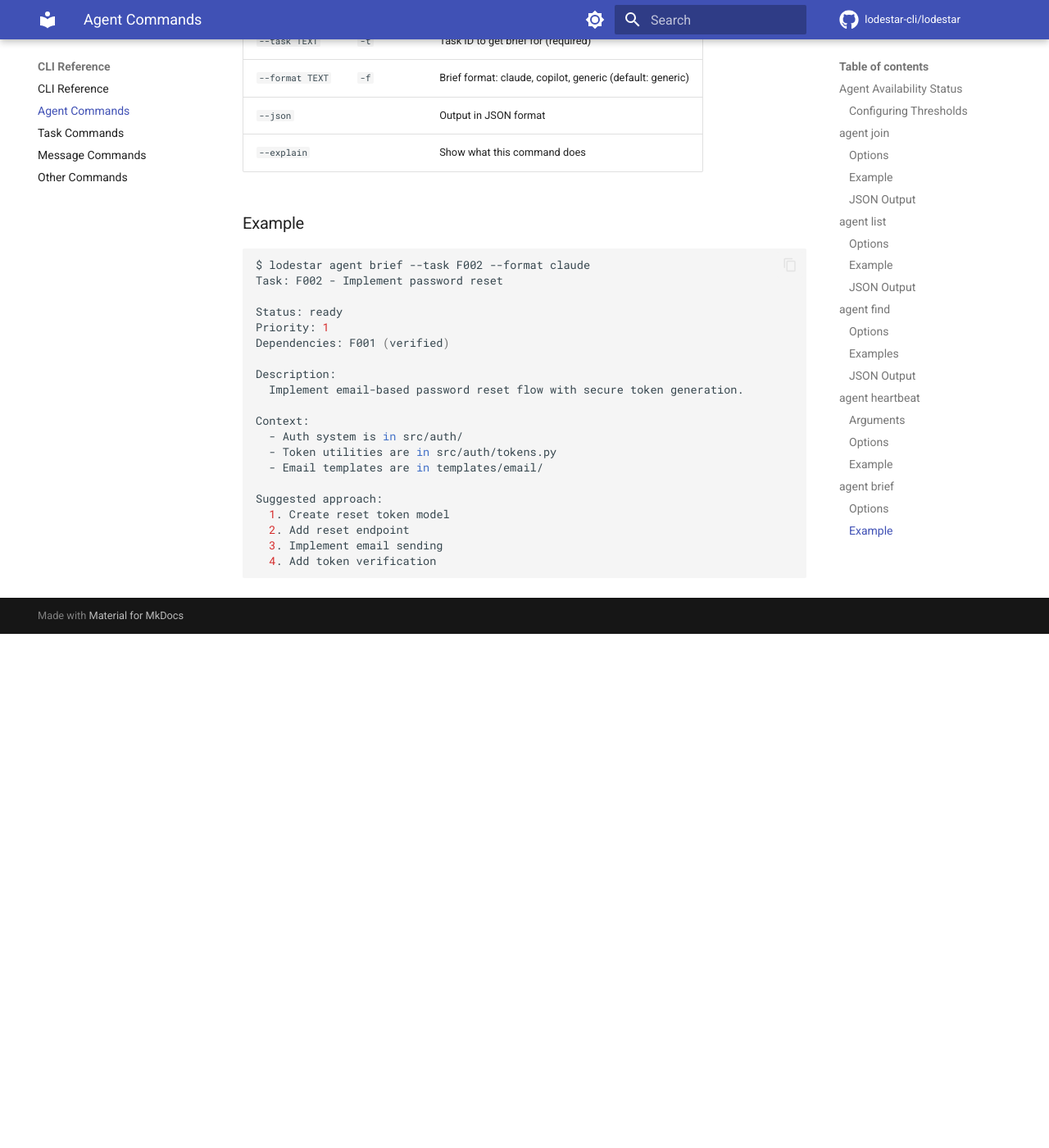
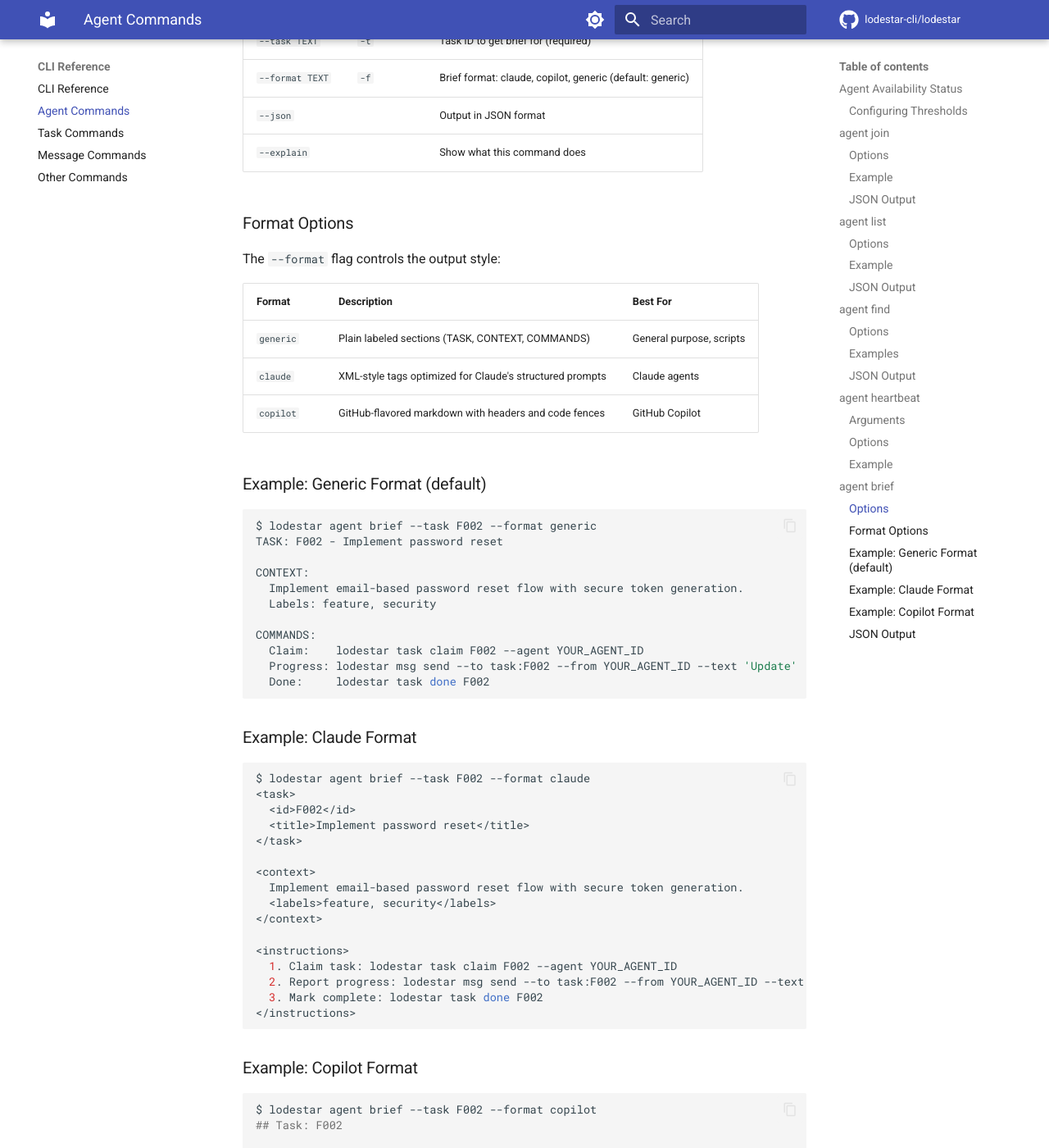
Before and after one commit to ThomasRohde/lodestar, an MkDocs documentation site: the page built from docs/cli/agent.md, in a window 1280 px wide and 1400 px high, scrolled down 6458 px. Shown: the whole window at 82% size. Built offline with MkDocs 1.6.1 and Material for MkDocs 9.7.7, drawn with Linux system fonts in a browser that asks for light colours; comment, search, counter and statistics services are not loaded; before the commit the page ends 7231 px from its top, so only the background shows below that; some of the changed text lies outside the part shown.

Commit message:
docs(cli): add missing commands to CLI documentation
- Updated docs/cli/index.md summary tables with:
  - agent find command
  - task context and task delete commands
  - msg search and msg wait commands
- Updated Quick Reference section with all new commands
- Added msg wait documentation to docs/cli/msg.md with examples
- Enhanced agent brief documentation with format examples for all three formats (generic, claude, copilot)

Closes H004

````diff
--- a/docs/cli/agent.md
+++ b/docs/cli/agent.md
@@ -268,7 +268,7 @@
 lodestar agent brief [OPTIONS]
 ```
 
-This is useful when you need to hand off a task to another agent with all the context they need to get started.
+This is useful when you need to hand off a task to another agent with all the context they need to get started. The output format is optimized for different agent types.
 
 ### Options
 
@@ -279,27 +279,98 @@
 | `--json` | | Output in JSON format |
 | `--explain` | | Show what this command does |
 
-### Example
+### Format Options
+
+The `--format` flag controls the output style:
+
+| Format | Description | Best For |
+|--------|-------------|----------|
+| `generic` | Plain labeled sections (TASK, CONTEXT, COMMANDS) | General purpose, scripts |
+| `claude` | XML-style tags optimized for Claude's structured prompts | Claude agents |
+| `copilot` | GitHub-flavored markdown with headers and code fences | GitHub Copilot |
+
+### Example: Generic Format (default)
+
+```bash
+$ lodestar agent brief --task F002 --format generic
+TASK: F002 - Implement password reset
+
+CONTEXT:
+  Implement email-based password reset flow with secure token generation.
+  Labels: feature, security
+
+COMMANDS:
+  Claim:    lodestar task claim F002 --agent YOUR_AGENT_ID
+  Progress: lodestar msg send --to task:F002 --from YOUR_AGENT_ID --text 'Update'
+  Done:     lodestar task done F002
+```
+
+### Example: Claude Format
 
 ```bash
 $ lodestar agent brief --task F002 --format claude
-Task: F002 - Implement password reset
+<task>
+  <id>F002</id>
+  <title>Implement password reset</title>
+</task>
 
-Status: ready
-Priority: 1
-Dependencies: F001 (verified)
+<context>
+  Implement email-based password reset flow with secure token generation.
+  <labels>feature, security</labels>
+</context>
 
-Description:
-  Implement email-based password reset flow with secure token generation.
+<instructions>
+  1. Claim task: lodestar task claim F002 --agent YOUR_AGENT_ID
+  2. Report progress: lodestar msg send --to task:F002 --from YOUR_AGENT_ID --text 'Update'
+  3. Mark complete: lodestar task done F002
+</instructions>
+```
 
-Context:
-  - Auth system is in src/auth/
-  - Token utilities are in src/auth/tokens.py
-  - Email templates are in templates/email/
+### Example: Copilot Format
 
-Suggested approach:
-  1. Create reset token model
-  2. Add reset endpoint
-  3. Implement email sending
-  4. Add token verification
+```bash
+$ lodestar agent brief --task F002 --format copilot
+## Task: F002
+
+**Implement password reset**
+
+### Goal
+
+Implement email-based password reset flow with secure token generation.
+
+**Labels:** feature, security
+
+### Commands
+
+\`\`\`bash
+# Claim this task
+lodestar task claim F002 --agent YOUR_AGENT_ID
+
+# Report progress
+lodestar msg send --to task:F002 --from YOUR_AGENT_ID --text 'Progress update'
+
+# Mark complete
+lodestar task done F002
+\`\`\`
 ```
+
+### JSON Output
+
+```bash
+$ lodestar agent brief --task F002 --json
+{
+  "ok": true,
+  "data": {
+    "task_id": "F002",
+    "title": "Implement password reset",
+    "description": "Implement email-based password reset flow...",
+    "labels": ["feature", "security"],
+    "depends_on": ["F001"],
+    "priority": 1,
+    "format": "generic",
+    "brief": "TASK: F002 - Implement password reset\\n\\nCONTEXT:..."
+  },
+  "next": [],
+  "warnings": []
+}
+```
````
Also changed, not shown: docs/cli/index.md (+11 -0 lines), docs/cli/msg.md (+97 -0 lines), 1 other file.
